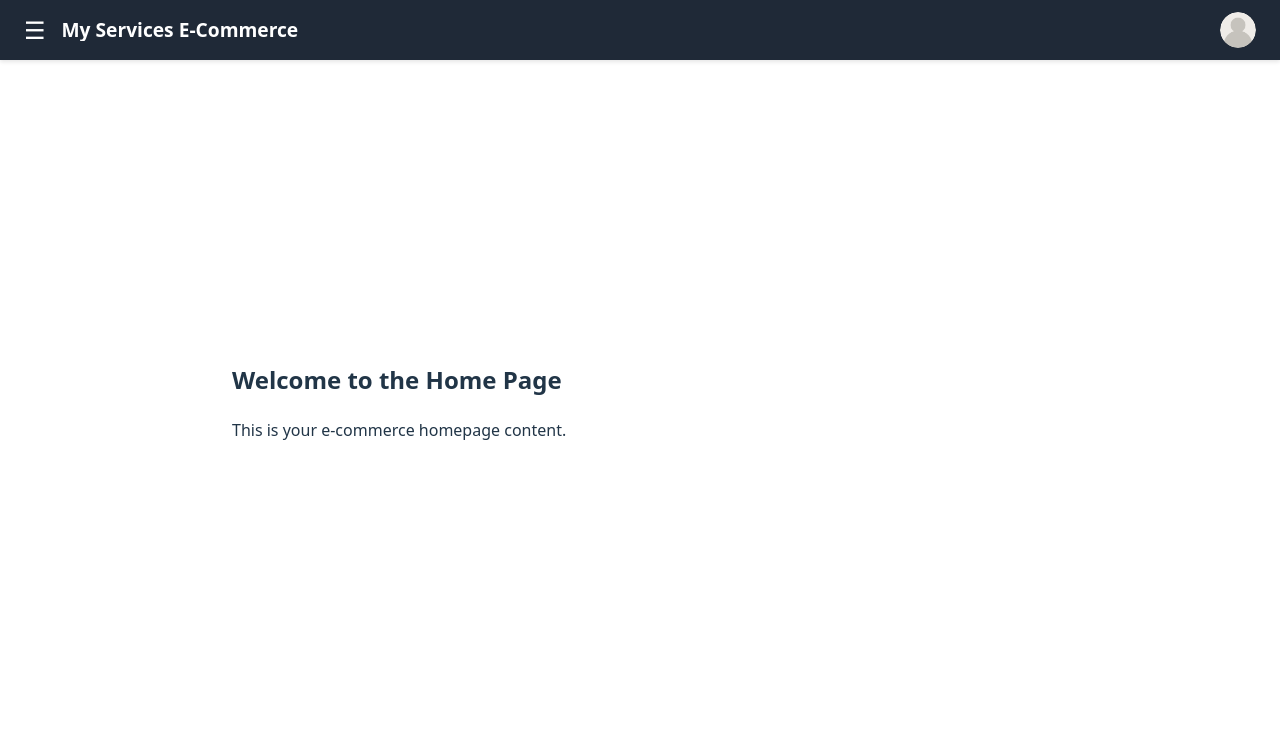
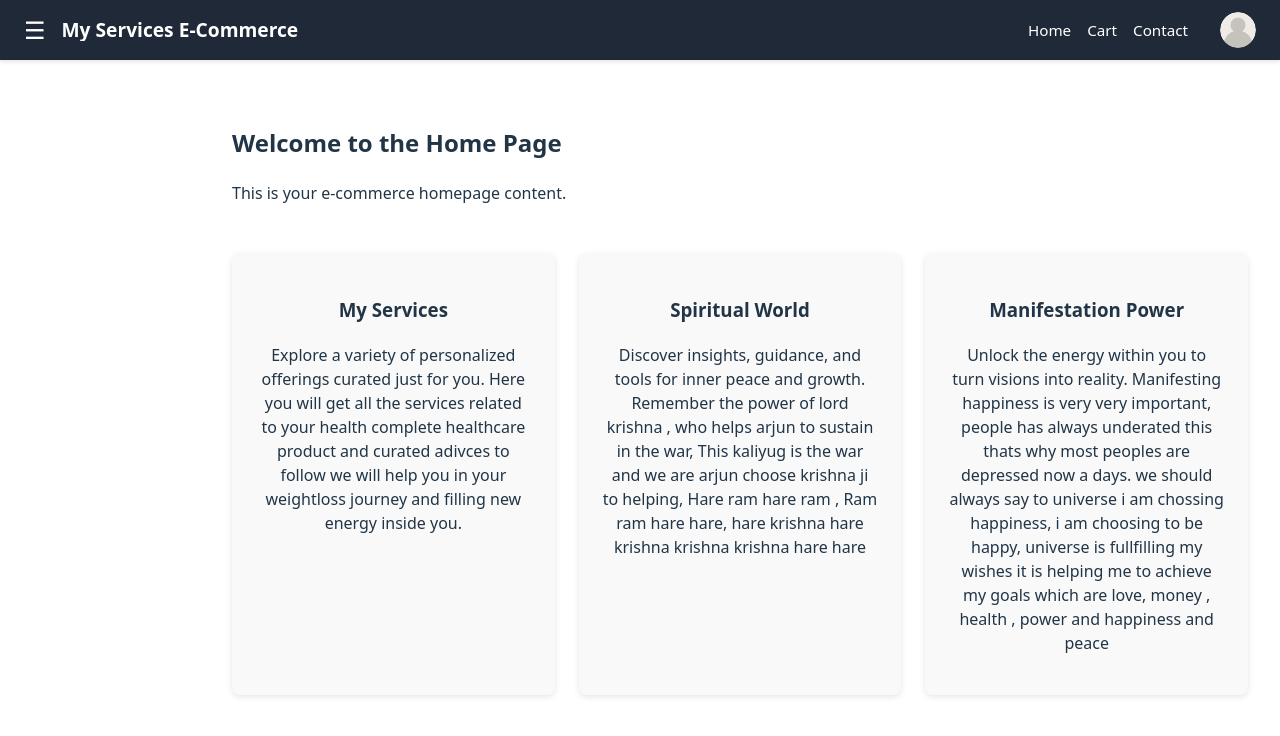
Before and after one commit to Satyakammaurya123/my_services, a React (Vite) app: page / in a window 1280 px wide. Shown: the top 736 px of the page. Built offline with nearby package versions, Linux system fonts and the light colour scheme.

Commit message:
added some features in navbar and homepage also

```diff
--- a/src/components/Navbar.css
+++ b/src/components/Navbar.css
@@ -121,6 +121,24 @@
   border-radius: 6px;
 }
 
+.nav-links {
+  display: flex;
+  gap: 1rem;
+  align-items: center;
+  margin-right: 1rem;
+}
+
+.nav-link {
+  color: white;
+  cursor: pointer;
+  font-size: 0.95rem;
+  transition: color 0.3s;
+}
+
+.nav-link:hover {
+  color: #fbb6ce; /* Soft pink hover */
+}
+
 
 @media (max-width: 480px) {
   .navbar h1 {
--- a/src/components/Navbar.jsx
+++ b/src/components/Navbar.jsx
@@ -1,8 +1,8 @@
 import './Navbar.css';
 import { useState, useEffect, useRef } from 'react';
 import profileImg from '../assets/profile_pic_icon.png';
+import { Link } from 'react-router-dom';
 
-// useRef and useEffect to detect clicks outside of .profile-container and close the dropdown accordingly.
 
 export default function Navbar({ toggleSidebar }) {
   const [isDropdownOpen, setIsDropdownOpen] = useState(false);
@@ -30,6 +30,14 @@ export default function Navbar({ toggleSidebar }) {
       </div>
       <h1>My Services E-Commerce</h1>
 
+      {/* New navigation links before profile icon */}
+      <div className="nav-links">
+        <Link to="/" className="nav-link">Home</Link>
+        <Link to="/cart" className="nav-link">Cart</Link>
+        <Link to="/contact" className="nav-link">Contact</Link>
+      </div>
+
+
       <div
         className={`profile-container ${isDropdownOpen ? 'open' : ''}`}
         onClick={toggleDropdown}
@@ -52,7 +60,7 @@ export default function Navbar({ toggleSidebar }) {
           <div className="dropdown-item">Option 3</div>
           <div className="dropdown-item">Option 4</div>
           <div className="dropdown-item">Option 5</div>
-          <div className="dropdown-item">Option 6</div>
+          <div className="dropdown-item">Sign out</div>
         </div>
       </div>
     </nav>
--- a/src/pages/Home.css
+++ b/src/pages/Home.css
@@ -2,3 +2,35 @@
   padding: 2rem;
   margin-left: 200px;
 }
+
+/* ✅ New boxes container */
+.home-boxes {
+  display: flex;
+  flex-wrap: wrap;
+  justify-content: center;
+  margin-top: 3rem;
+  gap: 1.5rem;
+}
+
+/* ✅ Individual box style */
+.home-box {
+  background-color: #f9f9f9;
+  padding: 1.5rem;
+  border-radius: 8px;
+  box-shadow: 0 2px 6px rgba(0, 0, 0, 0.1);
+  flex: 1 1 250px;
+  max-width: 300px;
+  text-align: center;
+}
+
+/* ✅ Responsive stacking for mobile view */
+@media (max-width: 768px) {
+  .home-boxes {
+    flex-direction: column;
+    align-items: center;
+  }
+
+  .home {
+    margin-left: 0; /* Remove left space on small screens */
+  }
+}
--- a/src/pages/Home.jsx
+++ b/src/pages/Home.jsx
@@ -5,6 +5,34 @@ export default function Home() {
     <div className="home">
       <h2>Welcome to the Home Page</h2>
       <p>This is your e-commerce homepage content.</p>
+
+      {/* ✅ Three responsive boxes below */}
+      <div className="home-boxes">
+        <div className="home-box">
+          <h3>My Services</h3>
+          <p>Explore a variety of personalized offerings curated just for you.
+            Here you will get all the services related to your health complete healthcare product and curated adivces to follow
+            we will help you in your weightloss journey and filling new energy inside you.
+          </p>
+        </div>
+        <div className="home-box">
+          <h3>Spiritual World</h3>
+          <p>Discover insights, guidance, and tools for inner peace and growth.
+          Remember the power of lord krishna , who helps arjun to sustain in the war,
+          This kaliyug is the war and we are arjun choose krishna ji to helping,
+          Hare ram hare ram , Ram ram hare hare, hare krishna hare krishna krishna krishna hare hare
+          </p>
+        </div>
+        <div className="home-box">
+          <h3>Manifestation Power</h3>
+          <p>Unlock the energy within you to turn visions into reality.
+            Manifesting happiness is very very important, people has always underated this
+            thats why most peoples are depressed now a days. we should always say to universe
+            i am chossing happiness, i am choosing to be happy, universe is fullfilling my wishes
+            it is helping me to achieve my goals which are love, money , health , power and happiness and peace
+          </p>
+        </div>
+      </div>
     </div>
   );
 }
```
